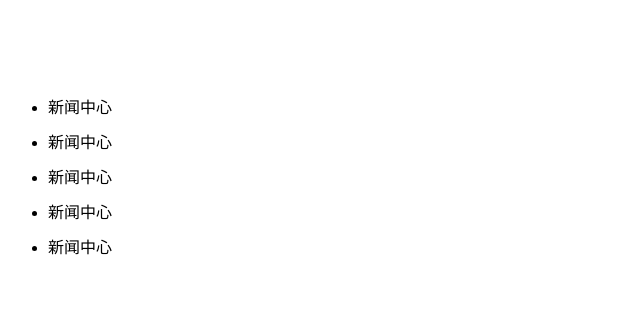
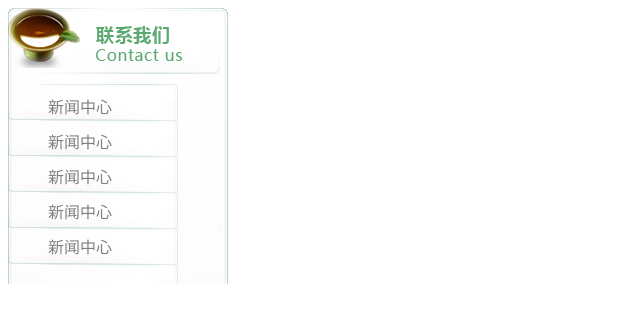
Before and after one commit to yuyang1998/WEB-, a plain HTML site: page daohang2.html in a window 1280 px wide. Shown: the whole page, without its empty margins (0-640 px from the left). Drawn offline with Linux system fonts and the light colour scheme.

Commit message:
实验08
Signed-off-by: yuyang <93908676@qq.com>a:link{text-decoration: none;color:black;}
a:hover{color:red;}
li{list-style: none;list-style-image: url(images/left_cur.gif);}
#titlediv{
	background-image:url(images/left_nav_title.gif);
	background-repeat: no-repeat;
	padding-top: 15px;
	padding-left: 39px;
	color:white;
}
ul{
	margin-top: 0px;
	background-image:url(images/left_nav_txt.gif);
	background-repeat: repeat-y;
}
#footerdiv{
	margin-top:0;
	background-image:url("images/left_nav_bottom.gif");
	background-repeat: no-repeat;
	height: 40px;
}

```diff
--- a/daohang2.css
+++ b/daohang2.css
@@ -1,19 +1,20 @@
-div{
-	width:300px;
-	height:70px;
+a:link{text-decoration: none;color:gray;}
+a:hover{background-image: url(images/lvbiaoti.png);}
+li{list-style: none;height:35px;width:200px;}
+#h1{
+	background-image: url(images/header.png);
+	background-repeat: no-repeat;
+	height:60px;
+	width: 200px;
 }
-li{
-	height:35px;
+#h2{
+	background-image: url(images/bj.png);
+	background-repeat: no-repeat;
 }
-#h{
-	background-image:url(images/header.png);
-	background-repeat:no-repeat;
+ul{
+	padding-top: 10px;
+	background-image: url(images/baibiaoti.png);
+	background-repeat: repeat-y;
+	height:190px;
+	width: 200px;
 }
-#l{
-	background-image:url(images/bj.png);
-	background-repeat:no-repeat;
-}
-.m{
-	background-image:url(images/baibiaoti.png);
-	background-repeat:no-repeat;
-}
--- a/daohang2.html
+++ b/daohang2.html
@@ -6,15 +6,14 @@
   	<link rel="stylesheet" type="text/css" href="daohang2.css">
   </head>
   <body>
-  		<div class="menu">
-			<div id="one">&nbsp;</div>
-			<ul>
-				<li id="greenp">新闻中心</li>
-				<li class="three">新闻中心</li>
-				<li class="three">新闻中心</li>
-				<li class="three">新闻中心</li>
-				<li class="three">新闻中心</li>
-			</ul>
-        </div>
+  		<div id="h2">
+			   <div id="h1"></div>
+			   <ul><li><a href="#">新闻中心</a></li>
+				     <li><a href="#">新闻中心</a></li>
+				     <li><a href="#">新闻中心</a></li>
+				     <li><a href="#">新闻中心</a></li>
+				     <li id="h3"><a href="#">新闻中心</a></li>
+			   </ul>
+      </div>
   </body>
 </html>
```
